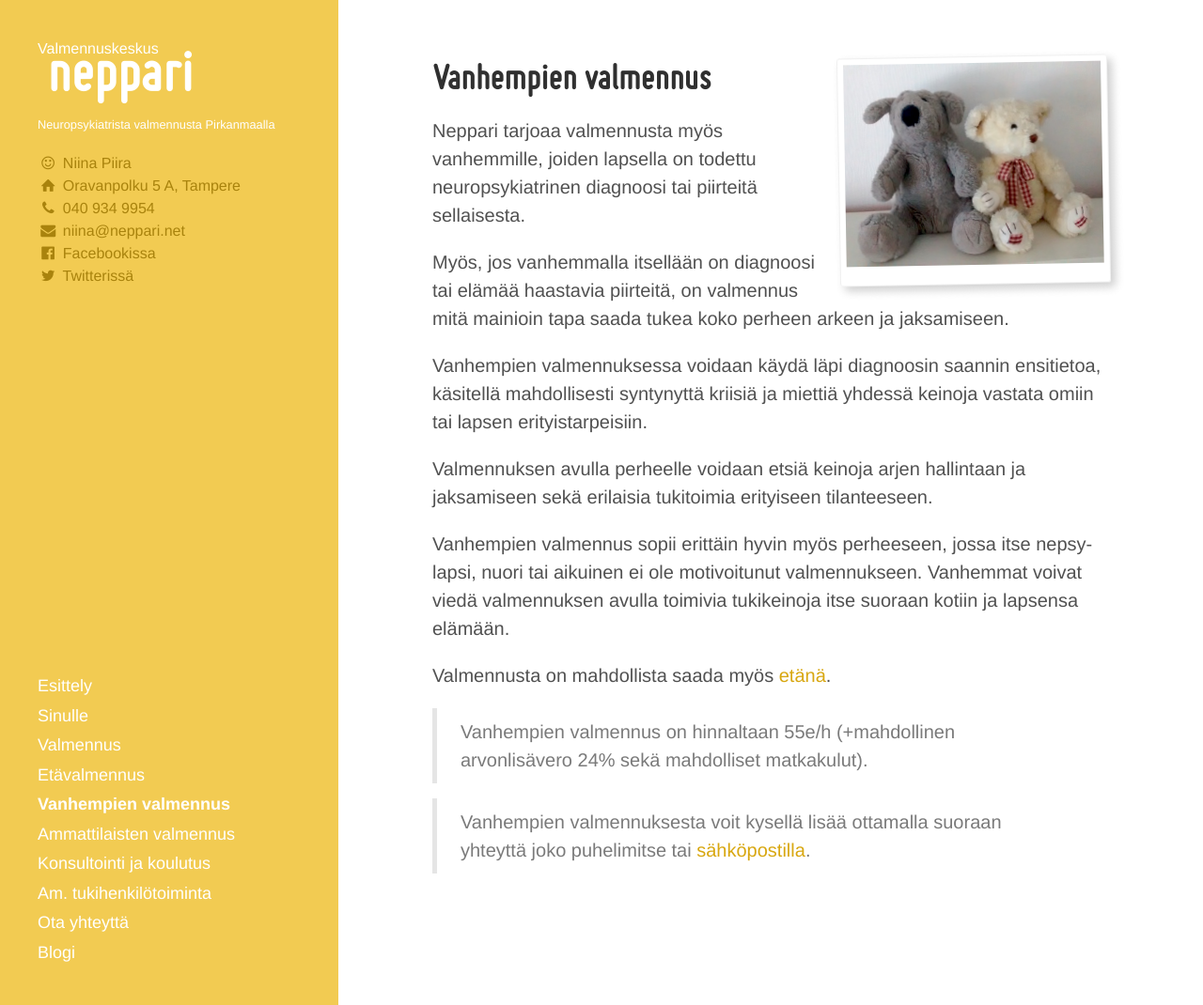
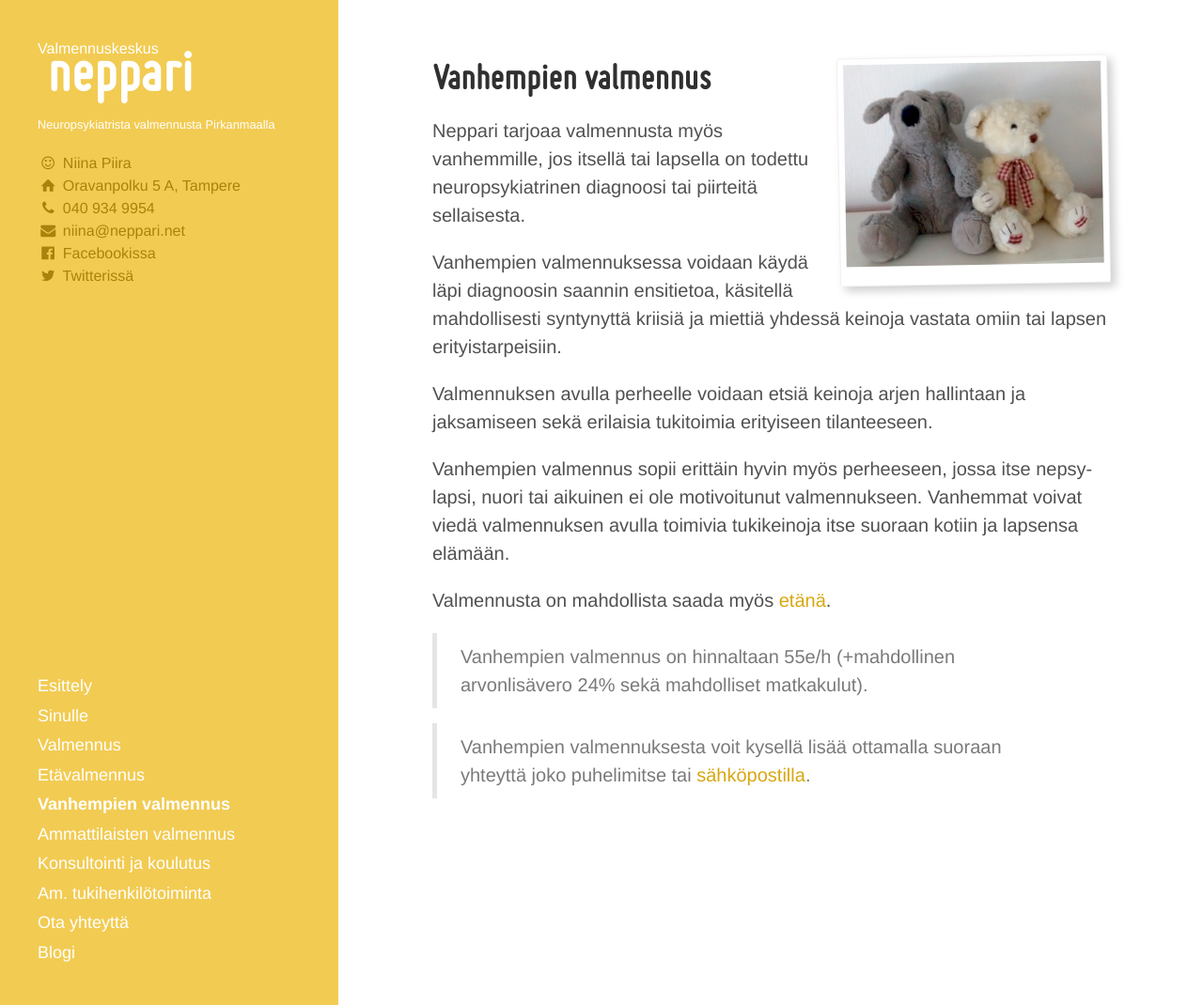
Before and after one commit to niinapiira/neppari.net, a Jekyll site: the page built from vanhempien-valmennus.md, in a window 1280 px wide and 1070 px high. Shown: the whole window at 94% size. Built offline with Jekyll 4.4.1, drawn with Linux system fonts in a browser that asks for light colours.

Commit message:
Updated vanhempien-valmennus.md

```diff
--- a/vanhempien-valmennus.md
+++ b/vanhempien-valmennus.md
@@ -16,9 +16,7 @@ published: true
 
 
 
-Neppari tarjoaa valmennusta myös vanhemmille, joiden lapsella on todettu neuropsykiatrinen diagnoosi tai piirteitä sellaisesta.
-
-Myös, jos vanhemmalla itsellään on diagnoosi tai elämää haastavia piirteitä, on valmennus mitä mainioin tapa saada tukea koko perheen arkeen ja jaksamiseen.
+Neppari tarjoaa valmennusta myös vanhemmille, jos itsellä tai lapsella on todettu neuropsykiatrinen diagnoosi tai piirteitä sellaisesta.
 
 Vanhempien valmennuksessa voidaan käydä läpi diagnoosin saannin ensitietoa, käsitellä mahdollisesti syntynyttä kriisiä ja miettiä yhdessä keinoja vastata omiin tai lapsen erityistarpeisiin.
 
```
